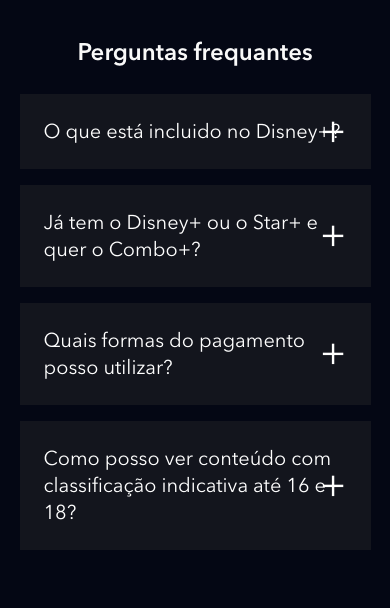
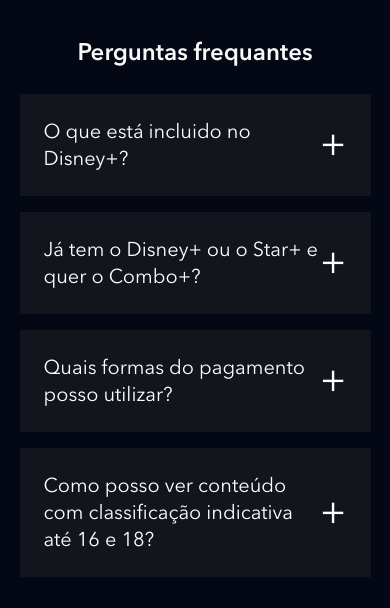
Before and after one commit to XxSusuxX/Clone-Disney, a website: page index.html in a window 390 px wide. Shown: the part 4569-5177 px from the top of the page. Drawn offline with nearby package versions, Linux system fonts and the light colour scheme; files that its build step writes are made by us from their sources; files whose address does not match are found by name.

Commit message:
Finalizado

```diff
--- a/index.html
+++ b/index.html
@@ -234,7 +234,7 @@
         <ul class="faq__quetions">
             <li class="faq__questions__item">
                 <div class="faq__questions__item__question" data-faq-question>
-                    O que está incluido no Disney+?
+                    <p>O que está incluido no Disney+?</p>
                 </div>
                 <div class="faq__questions__item__answer text--big">
                     <p class="text">O Disney+ oferece:</p>
@@ -249,7 +249,7 @@
             </li>
             <li class="faq__questions__item">
                 <div class="faq__questions__item__question" data-faq-question>
-                    Já tem o Disney+ ou o Star+ e quer o Combo+?
+                    <p>Já tem o Disney+ ou o Star+ e quer o Combo+?</p>
                 </div>
                 <div class="faq__questions__item__answer text--big">
                     <p class="text">Ao assinar o Combo:</p>
@@ -263,7 +263,7 @@
             </li>
             <li class="faq__questions__item">
                 <div class="faq__questions__item__question" data-faq-question>
-                    Quais formas do pagamento posso utilizar?
+                    <p>Quais formas do pagamento posso utilizar?</p>
                 </div>
                 <div class="faq__questions__item__answer text--big">
                     <p class="text">
@@ -273,7 +273,7 @@
             </li>
             <li class="faq__questions__item">
                 <div class="faq__questions__item__question" data-faq-question>
-                    Como posso ver conteúdo com classificação indicativa até 16 e 18?
+                    <p>Como posso ver conteúdo com classificação indicativa até 16 e 18?</p>
                 </div>
                 <div class="faq__questions__item__answer text--big">
                     <p class="text">
--- a/src/styles/_faq.scss
+++ b/src/styles/_faq.scss
@@ -18,6 +18,12 @@
                 display: block;
                 cursor: pointer;
                 position: relative;
+
+                @media (max-width: 768px) {
+                    p {
+                        width: calc(100% - 6vw);
+                    }
+                }
 
                 &::after{
                     content: '+';
```
